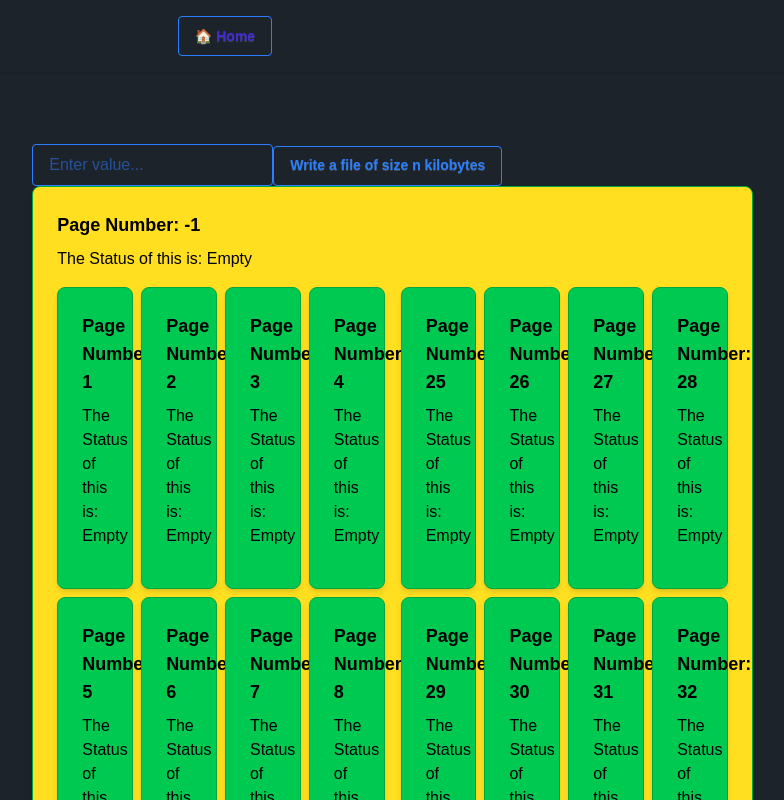
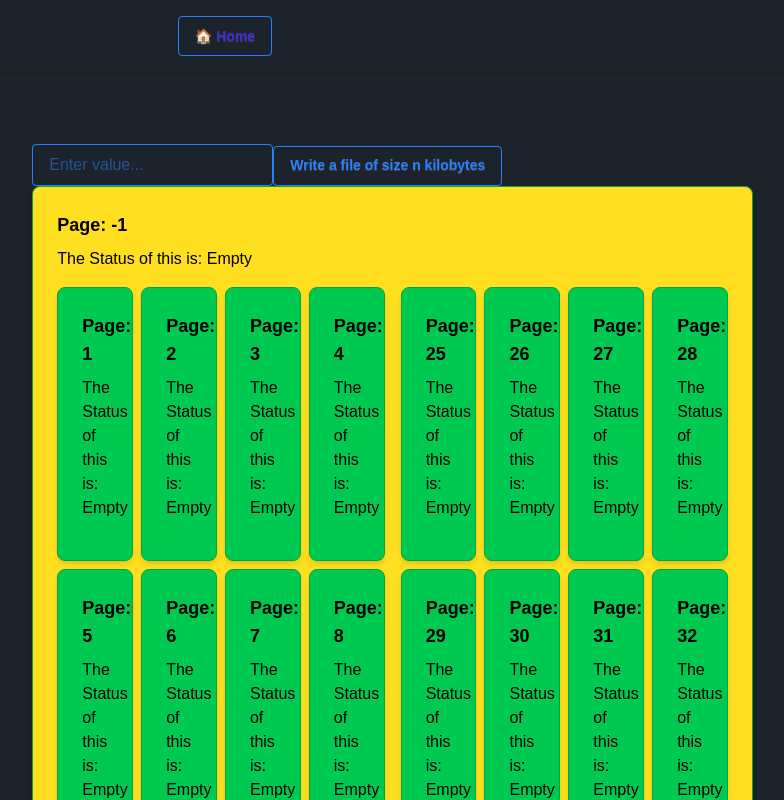
Before and after one commit to Maksym-W/ssd_visualizer, a Next.js app: page / in a window 1280 px wide. Shown: the top 800 px of the page, without its empty margins (415-1199 px from the left). Built offline with nearby package versions, Linux system fonts and the light colour scheme.

Commit message:
Small typo fix

```diff
--- a/src/app/components/box.tsx
+++ b/src/app/components/box.tsx
@@ -10,7 +10,7 @@
 export default function Box({ children, bgColor = "bg-green-200", pageNumber = -1, status = "Empty" }: BoxProps) {
   return (
     <div className={`p-6 ${bgColor} text-black rounded-box shadow-md border border-green-600`}>
-      <h2 className="text-lg font-bold mb-2">Page Number: {pageNumber}</h2>
+      <h2 className="text-lg font-bold mb-2">Page: {pageNumber}</h2>
       <p className="mb-4">The Status of this is: {status}</p>
       {children}
     </div>
```
